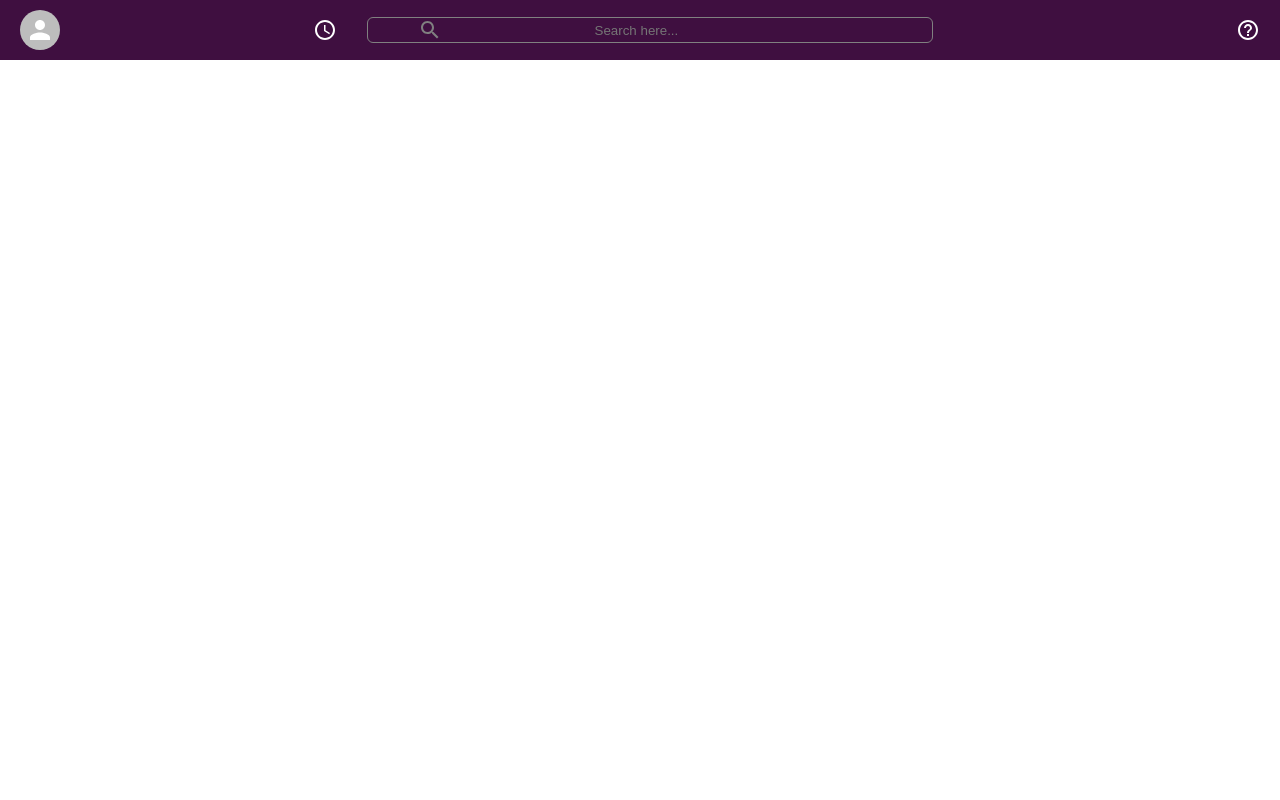
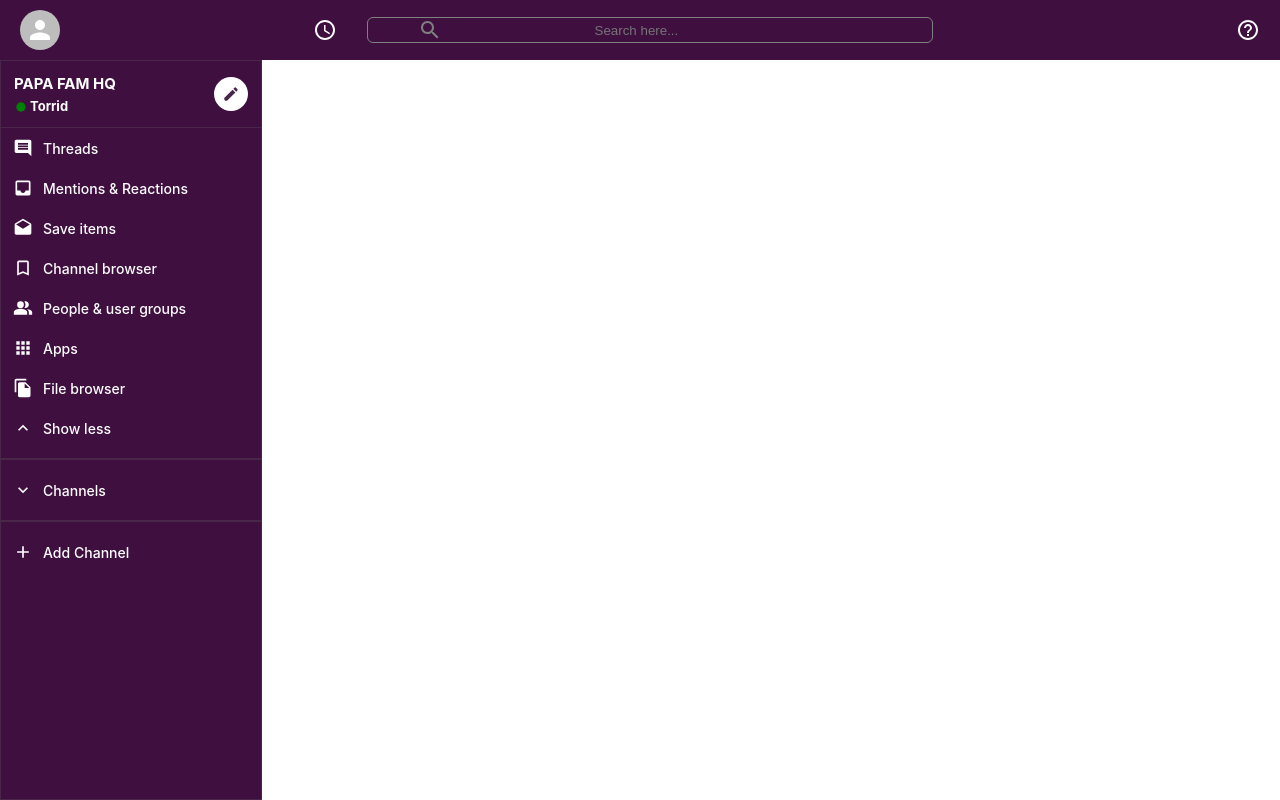
Before and after one commit to Ky-Ling/mislack, a React (Vite) app: page / in a window 1280 px wide. Built offline with nearby package versions, Linux system fonts and the light colour scheme.

Commit message:
feat: style for sidebar

```diff
--- a/src/App.jsx
+++ b/src/App.jsx
@@ -1,16 +1,25 @@
 import { BrowserRouter as Router, Route, Switch } from 'react-router-dom';
+import styled from 'styled-components';
 import Header from './components/Header';
+import SideBar from './components/SideBar';
 
 function App() {
 	return (
 		<Router>
-			<Switch>
-				<Route path="/" exact>
-					<Header />
-				</Route>
-			</Switch>
+			<Header />
+			<AppBody>
+				<SideBar />
+				<Switch>
+					<Route path="/" exact></Route>
+				</Switch>
+			</AppBody>
 		</Router>
 	);
 }
 
 export default App;
+
+const AppBody = styled.div`
+	display: flex;
+	height: 100vh;
+`;
--- /dev/null
+++ b/src/components/SideBar.jsx
@@ -0,0 +1,101 @@
+import React from 'react';
+import styled from 'styled-components';
+import {
+	Add,
+	Apps,
+	BookmarkBorder,
+	Drafts,
+	ExpandLess,
+	ExpandMore,
+	FiberManualRecord,
+	FileCopy,
+	Inbox,
+	InsertComment,
+	PeopleAlt,
+	Create,
+} from '@mui/icons-material';
+import SideBarOption from './SideBarOption';
+
+const SideBar = () => {
+	return (
+		<SideBarWrapper>
+			<SideBarHeader>
+				<SideBarInfo>
+					<h2>PAPA FAM HQ</h2>
+					<h3>
+						<FiberManualRecord />
+						Torrid
+					</h3>
+				</SideBarInfo>
+				<Create />
+			</SideBarHeader>
+			<SideBarOption Icon={InsertComment} title="Threads" />
+			<SideBarOption Icon={Inbox} title="Mentions & Reactions" />
+			<SideBarOption Icon={Drafts} title="Save items" />
+			<SideBarOption Icon={BookmarkBorder} title="Channel browser" />
+			<SideBarOption Icon={PeopleAlt} title="People & user groups" />
+			<SideBarOption Icon={Apps} title="Apps" />
+			<SideBarOption Icon={FileCopy} title="File browser" />
+			<SideBarOption Icon={ExpandLess} title="Show less" />
+			<hr />
+			<SideBarOption Icon={ExpandMore} title="Channels" />
+			<hr />
+			<SideBarOption Icon={Add} addChannelOption title="Add Channel" />
+		</SideBarWrapper>
+	);
+};
+
+export default SideBar;
+
+const SideBarWrapper = styled.div`
+	background-color: var(--slack-color);
+	flex: 3;
+	color: white;
+	border: 1px solid #49274b;
+	max-width: 260px;
+	margin-top: 60px;
+
+	> hr {
+		margin-top: 10px;
+		margin-bottom: 10px;
+		border: 1px solid #49274b;
+	}
+`;
+const SideBarHeader = styled.div`
+	display: flex;
+	border-bottom: 1px solid #49274b;
+	padding-bottom: 10px;
+	padding: 13px;
+  align-items: center;
+
+	> .MuiSvgIcon-root {
+		padding: 8px;
+		color: #49274b;
+		font-size: 18px;
+		background-color: white;
+		border-radius: 999px;
+	}
+`;
+const SideBarInfo = styled.div`
+	flex: 1;
+
+	> h2 {
+		font-size: 15px;
+		font-weight: 900px;
+		margin-bottom: 5px;
+	}
+
+	> h3 {
+		display: flex;
+		font-size: 13px;
+		font-weight: 400px;
+		align-items: center;
+	}
+
+	> h3 > .MuiSvgIcon-root {
+		font-size: 14px;
+		margin-top: 1px;
+		margin-right: 2px;
+		color: green;
+	}
+`;
--- /dev/null
+++ b/src/components/SideBarOption.jsx
@@ -0,0 +1,44 @@
+import React from 'react';
+import styled from 'styled-components';
+
+const SideBarOption = ({ Icon, title }) => {
+	return (
+		<SideBarOptionWrapper>
+			{Icon && <Icon fontSize="small" style={{ padding: 10 }} />}
+			{Icon ? (
+				<h3>{title}</h3>
+			) : (
+				<SideBarOptionChannel>
+					<span>#</span> {title}
+				</SideBarOptionChannel>
+			)}
+		</SideBarOptionWrapper>
+	);
+};
+
+export default SideBarOption;
+
+const SideBarOptionWrapper = styled.div`
+	display: flex;
+	font-size: 12px;
+	align-items: center;
+	padding-left: 2px;
+	cursor: pointer;
+
+	:hover {
+		opacity: 0.9;
+		background-color: #340e36;
+	}
+
+	> h3 {
+		font-weight: 500;
+	}
+
+	> h3 > span {
+		padding: 15px;
+	}
+`;
+const SideBarOptionChannel = styled.h3`
+	padding: 10px 0;
+	font-weight: 300;
+`;
```
